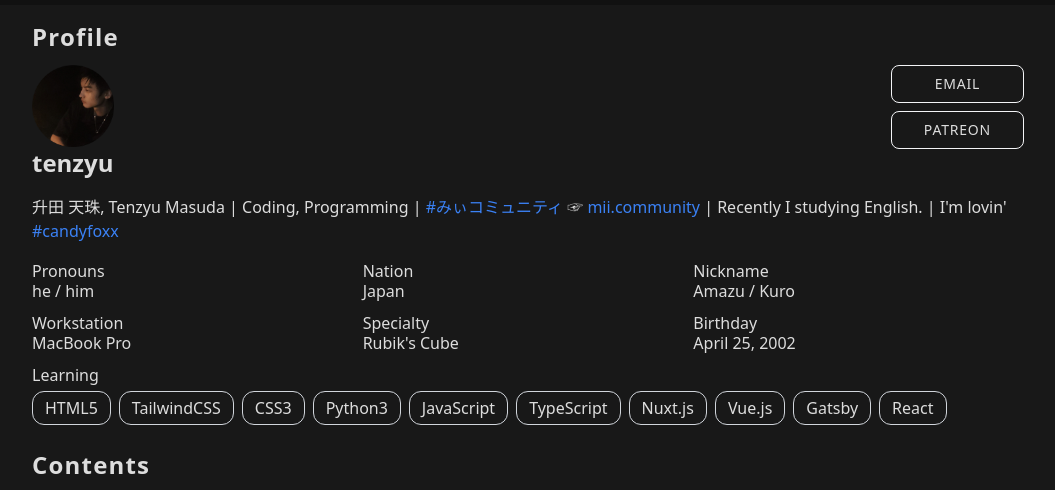
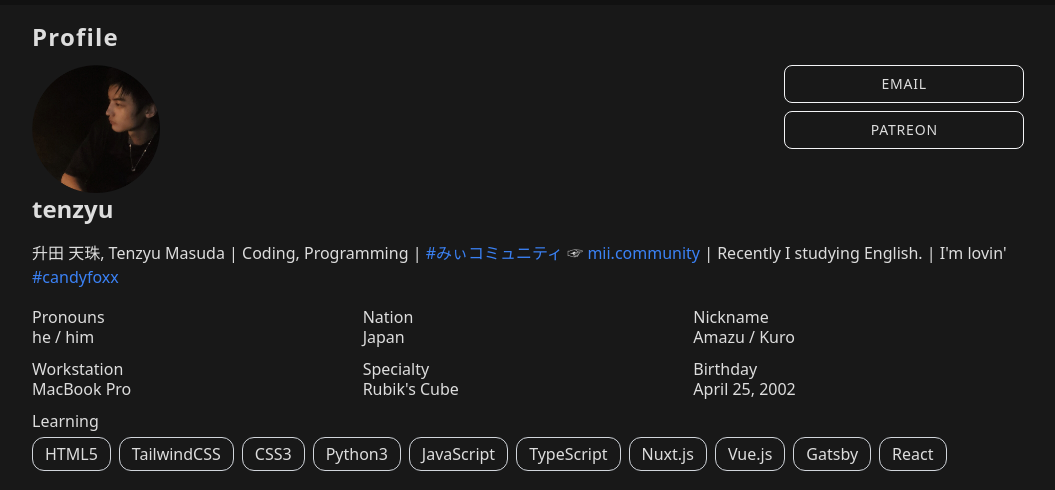
Before and after one commit to tenzyu/tenzyu.com, a Gatsby site: page / in a window 1280 px wide. Shown: the part 59-549 px from the top of the page, without its empty margins (112-1167 px from the left). Built offline with nearby package versions, Linux system fonts and the light colour scheme; Gatsby itself is replaced by a stand-in of ours.

Commit message:
少し大きくなるようにした

```diff
--- a/src/components/profile.js
+++ b/src/components/profile.js
@@ -48,7 +48,7 @@ const Profile = () => (
       <div class="flex justify-between">
         <div id="avatar">
           <Image
-            className="rounded-full w-18"
+            className="rounded-full w-18 sm:w-32"
             filename="icon-me.png"
             alt="me"
           />
@@ -57,7 +57,7 @@ const Profile = () => (
         <div id="actions" class="tracking-wider">
           <div class="space-y-2">
             <a
-              class="my-action-button"
+              class="my-action-button sm:px-24"
               href="mailto:tenzyu.off@gmail.com"
               rel="noreferrer noopener"
               target="_blank"
```
